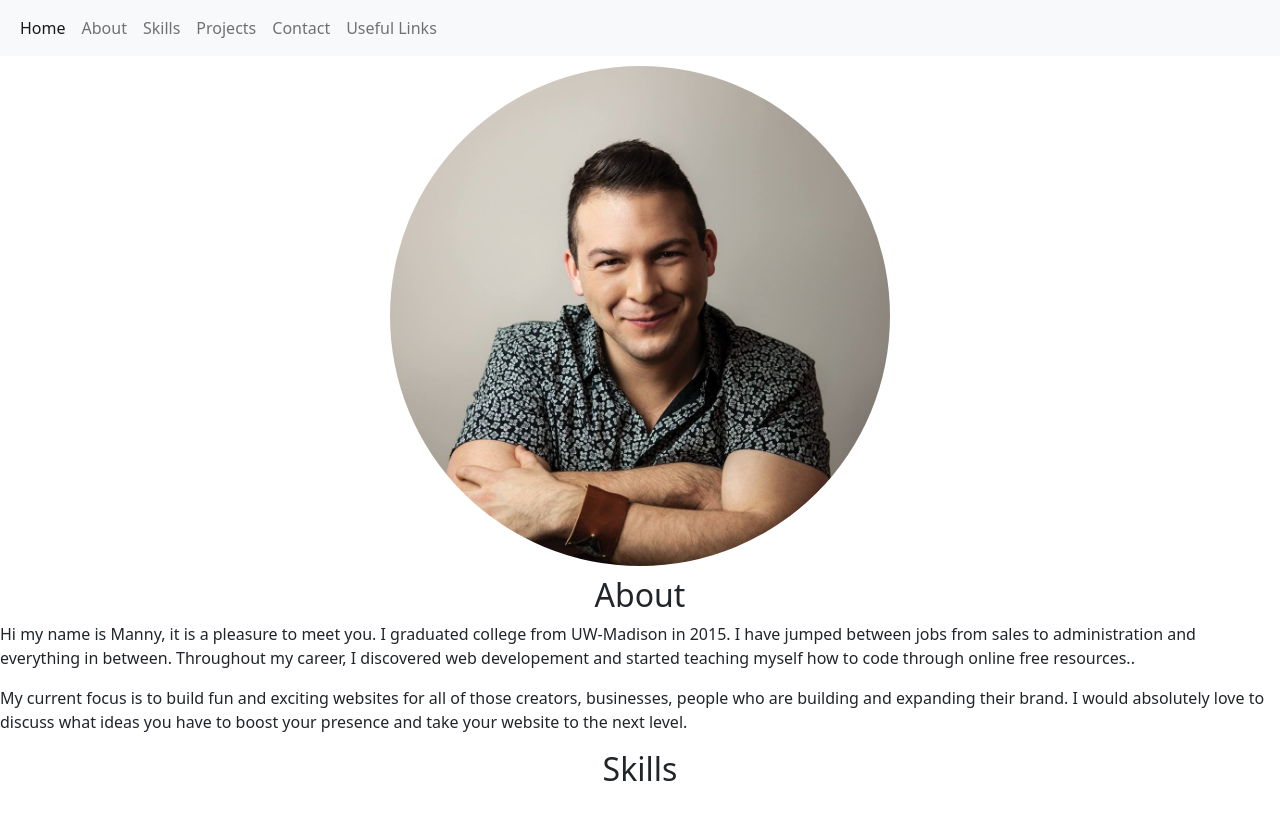
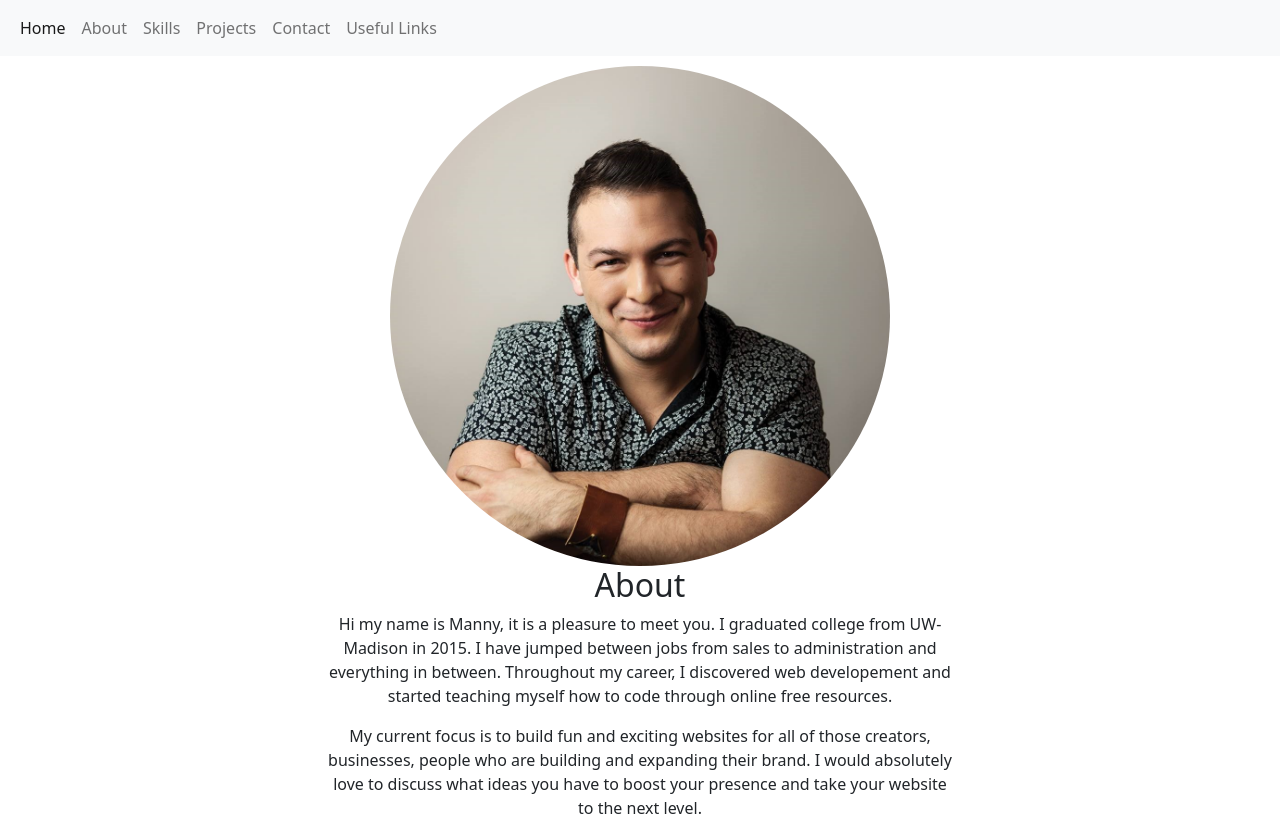
Before and after one commit to manny-torres-02/Portfolio, a plain HTML site: page index.html in a window 1280 px wide. Shown: the top 833 px of the page. Drawn offline with nearby package versions, Linux system fonts and the light colour scheme.

Commit message:
Edited Website

```diff
--- a/index.html
+++ b/index.html
@@ -49,16 +49,17 @@
         </div>
       </div>
     </nav>
+  </section>
     <!-- nav bar End  -->
     <div class="about-section">
       <img src="Images\Crop.jpg" alt="Profile" class="profile-image" />
 
-  </section>
-<aritcle id="about">
+
+<article id="about">
     <h2 id="about-head"> About </h2>
     <p>Hi my name is Manny, it is a pleasure to meet you. I graduated college from UW-Madison in 2015. I have jumped
       between jobs from sales to administration and everything in between. Throughout my career,  I discovered web developement and
-      started teaching myself how to code through online free resources..  </p>
+      started teaching myself how to code through online free resources.  </p>
 
       <p> My current focus is to build fun and exciting websites for all of those
         creators, businesses, people who are building and expanding their brand.
--- a/style.css
+++ b/style.css
@@ -1,6 +1,6 @@
 /* Body */
 body{
-    Margin:0;
+    margin:0;
 }
 
 .section-title {
```
